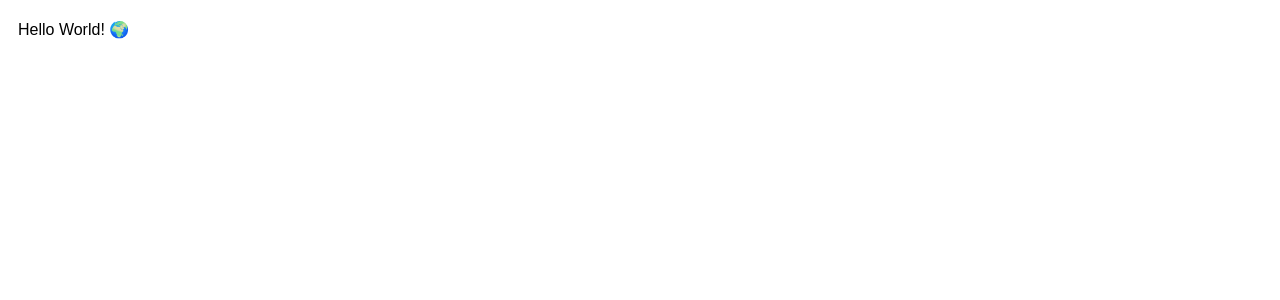
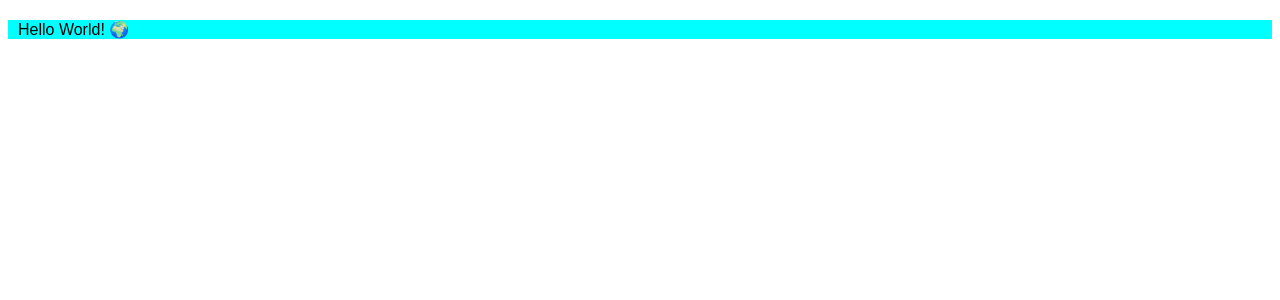
Before and after one commit to SSPSG/projekt-skull, a SvelteKit app: page /blogpost in a window 1280 px wide. Shown: the top 300 px of the page. Built offline with nearby package versions, Linux system fonts and the light colour scheme.

Commit message:
styling for visibl change 💀

```diff
--- a/src/routes/blogpost/+page.svelte
+++ b/src/routes/blogpost/+page.svelte
@@ -1,3 +1,4 @@
+<!-- ! this shit is junk get rid of it -->
 <script>
     import { blogPost } from "$lib/stores";
 </script>
@@ -5,3 +6,10 @@
 <div>
     {@html $blogPost}
 </div>
+
+
+<style>
+    div{
+        background-color: aqua;
+    }
+</style>
```
